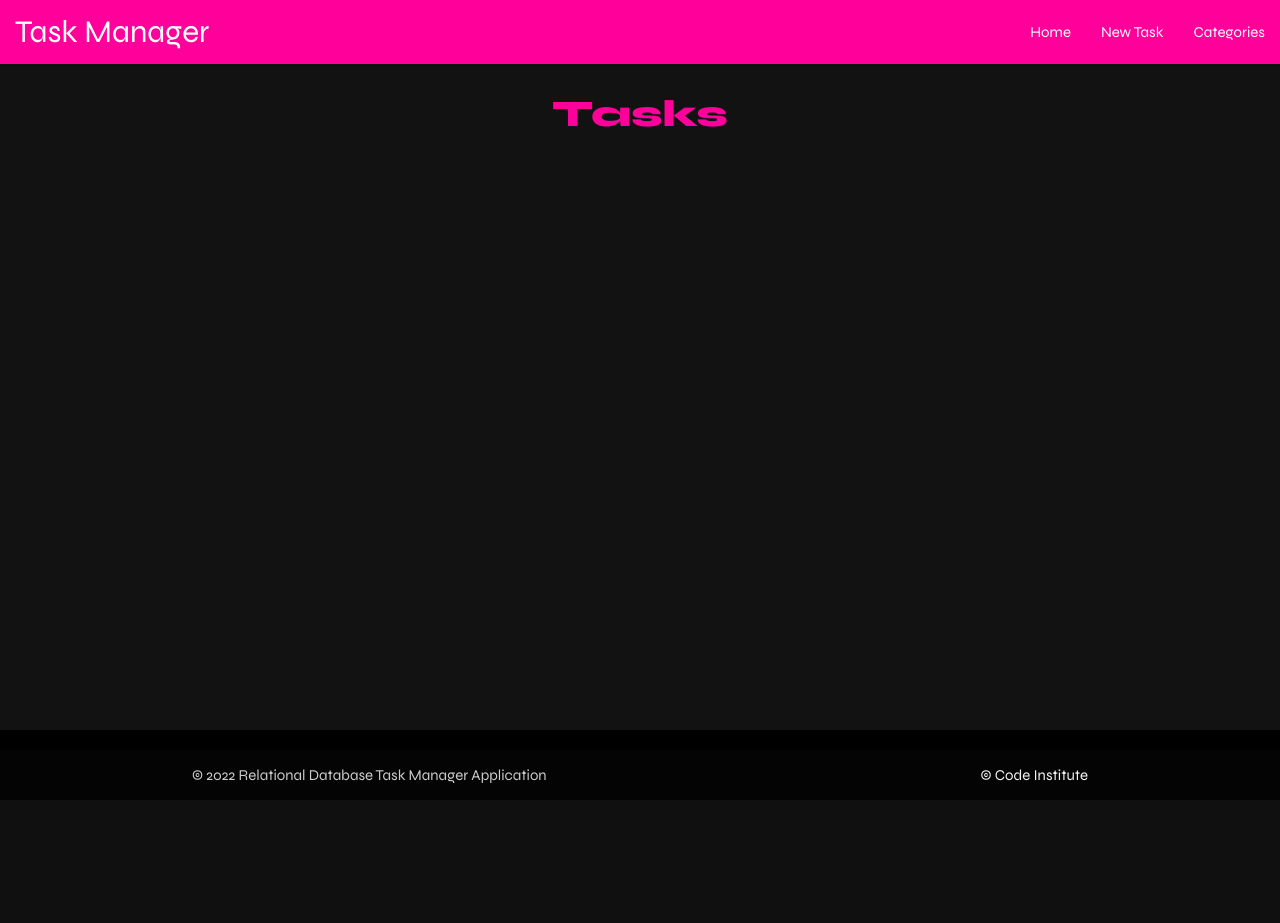
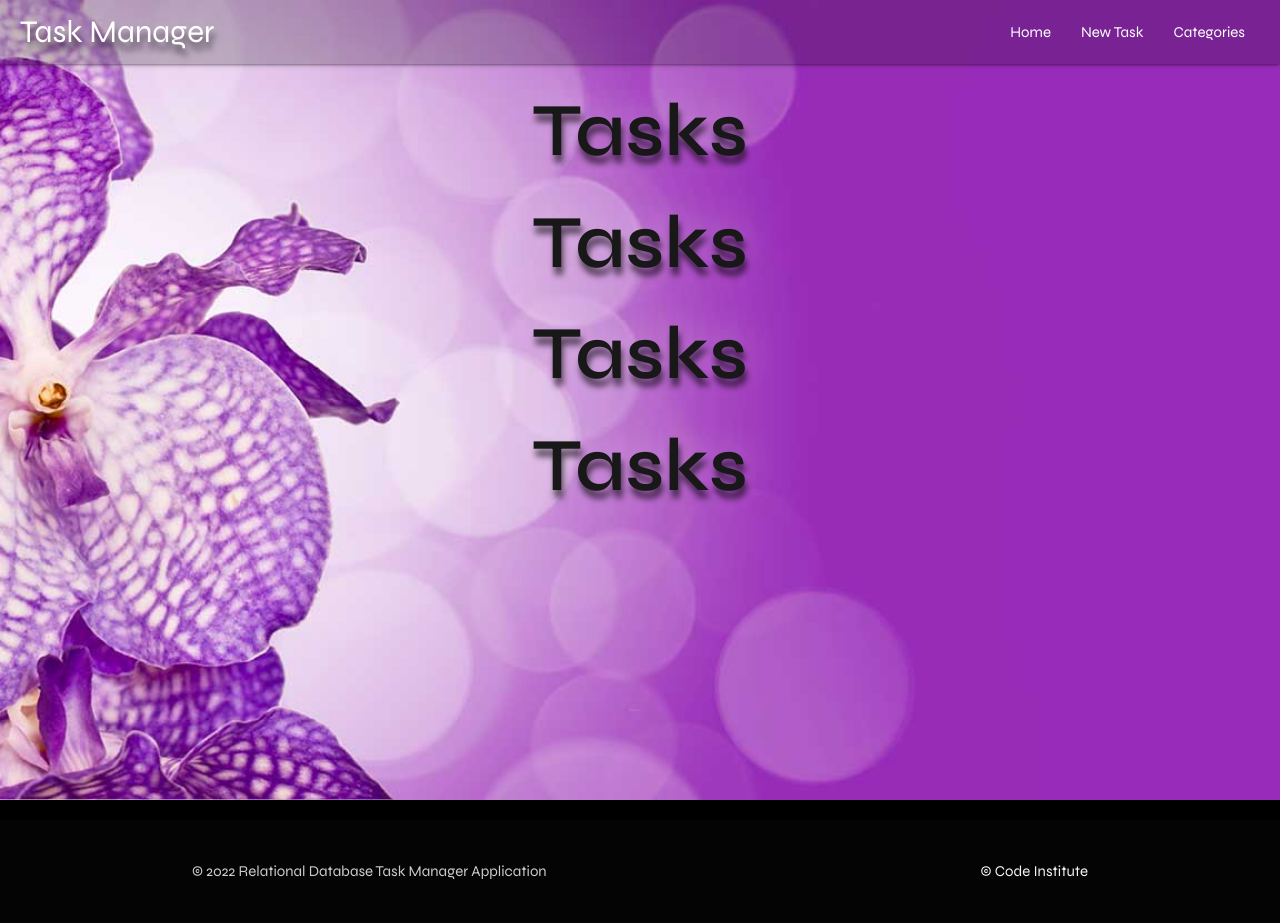
Before and after one commit to JoyZadan/relational-task-manager, a Flask app: page / in a window 1280 px wide. Before the commit the page ends 783 px from the top, so only its background shows below. Run offline with Flask 2, Linux system fonts and the light colour scheme; some libraries are stand-ins or nearby versions.

Commit message:
Feat: add background image to tasks page and customised navbar style

```diff
--- a/taskmanager/static/css/style.css
+++ b/taskmanager/static/css/style.css
@@ -1,7 +1,9 @@
-@import url('https://fonts.googleapis.com/css2?family=Syne:wght@400;600;700;800&display=swap');
+@import url('https://fonts.googleapis.com/css2?family=Source+Sans+Pro:wght@400;600&family=Syne:wght@400;500;600&display=swap');
 
 :root {
     --ff: 'Syne', Sans-serif;
+    --ff-secondary: 'Source Sans Pro', Sans-serif;
+
 
     --fw-n: 400;
     --fw-m: 600;
@@ -10,26 +12,48 @@
     --fs-2: 5rem;
     --fs-p: 1rem;
 
-    --custom-color: #ff009b;
-    --custom-color-hover: #af0069;
+    --fc-h: #181818;
+
+    --text-shadow: 2px 8px 6px rgba(0,0,0,0.6),
+                    0px -5px 35px rgba(255,255,255,0.3);
+
+    --custom-color: #af0069;
+    --custom-color-hover:  #ff009b;
+
+    --alt-custom-color: #982bb8;
 
     --bg-dark: #121212;
 }
 
 body {
     display: flex;
-    background-color: var(--bg-dark);
-    min-height: 100vh;
+    justify-content: center;
     flex-direction: column;
+
+    width: 100vw;
+    height: auto;
+
     font-family: var(--ff);
+
+    overflow-x: hidden;
 }
 
 main {
-    flex: 1 0 auto;
+    margin: 0;
+    padding: 0;
 }
 
-.custom-color {
-    background-color: var(--custom-color);
+/* h3,
+h4,
+h5,
+h6 {
+    font-family: var(--ff-secondary);
+} */
+
+/* FONTS STYLING */
+
+.text-shadow {
+    text-shadow: var(--text-shadow);
 }
 
 h1,
@@ -47,14 +71,89 @@ p {
     font-family: var(--fw-n);
 }
 
-.left-margin {
-    margin-left: 1rem;
+.tasks-lead {
+    color: var(--fc-h);
+    font-weight: var(--fw-b);
+    font-size: var(--fs-2);
+    text-shadow: var(--text-shadow);
 }
+
+/* NAVBAR STYLING */
+
+nav {
+    position: fixed;
+    background: rgba(0, 0, 0, 0.2);
+    padding: 0 20px;
+}
+
+nav li a:hover {
+    background-color: purple;
+}
+
+.sidenav-bg {
+    background-color: var(--custom-color);
+}
+
+
+main {
+    flex: 1rem 0 auto;
+}
+
+
+/* ADJUSTED MARGINS TO CUSTOMISE MATERIALIZE STYLING */
+
+.adj-margin {
+    margin: 2rem auto;
+}
+
+
+/* STYLING FOR THE TASKS PAGE */
+
+.section-container {
+    width: 100%;
+    height: 800px;
+    margin-right: 0 !important;
+    margin-left: 0 !important;
+    max-width: 100% !important;
+}
+
+.container-bg {
+    background: url(../images/orchidarium.jpg) no-repeat center center fixed;
+    -webkit-background-size: cover;
+    -moz-background-size: cover;
+    -o-background-size: cover;
+    background-size: cover;
+}
+
+.adj-margin-top {
+    margin-top: 6rem;
+}
+
+
+
+
+
+
+
+
+
+
+
+
+
 
 /* media queries */
 
-/* @media screen and (min-width: 26.875em) {
+@media screen and (max-width: 26.875em) {
     #logo {
-        font-size: 1.5rem;
+        font-size: 1.25rem;
+
     }
-} */
+}
+
+@media screen and (min-width: 64rem) {
+    main,
+    container {
+        margin: 0;
+    }
+}
--- a/taskmanager/templates/base.html
+++ b/taskmanager/templates/base.html
@@ -18,9 +18,9 @@
 
     <header>
         <!-- top navbar -->
-        <nav class="custom-color darken-1">
+        <nav class="">
             <div class="nav-wrapper">
-                <a href="{{ url_for('home') }}" class="brand-logo left-margin" id="logo">Task Manager</a>
+                <a href="{{ url_for('home') }}" class="brand-logo text-shadow" id="logo">Task Manager</a>
                 <a href="#" data-target="mobile-demo" class="sidenav-trigger"><i class="fas fa-bars"></i></a>
                 <ul class="right hide-on-med-and-down">
                     <li><a href="{{ url_for('home') }}">Home</a></li>
@@ -31,14 +31,14 @@
         </nav>
 
         <!-- mobile sidebar -->
-        <ul class="sidenav" id="mobile-demo">
+        <ul class="sidenav sidenav-bg purple" id="mobile-demo">
             <li><a href="{{ url_for('home') }}">Home</a></li>
             <li><a href="{{ url_for('categories') }}">New Task</a></li>
             <li><a href="">Categories</a></li>
         </ul>
     </header>
 
-    <main class="container">
+    <main class="container section-container container-bg">
         {% block content %}
 
 
@@ -48,7 +48,7 @@
 
     <footer class="page-footer black">
         <div class="footer-copyright">
-            <div class="container">
+            <div class="container adj-margin">
                 © 2022 Relational Database Task Manager Application
                 <a
                     class="grey-text text-lighten-4 right" href="https://codeinstitute.net"
--- a/taskmanager/templates/tasks.html
+++ b/taskmanager/templates/tasks.html
@@ -1,6 +1,15 @@
 {% extends "base.html" %}
 {% block content %}
 
-<h3 class="center-align">Tasks</h3>
+    <section class="adj-margin-top">
+
+    <h3 class="center-align tasks-lead">Tasks</h3>
+
+    <h3 class="center-align tasks-lead">Tasks</h3>
+    <h3 class="center-align tasks-lead">Tasks</h3>
+    <h3 class="center-align tasks-lead">Tasks</h3>
+
+
+    </section>
 
 {% endblock %}
```
Also changed, not shown: taskmanager/static/images/orchidarium.jpg (added), taskmanager/static/images/task-manager-bg.jpg (added).
